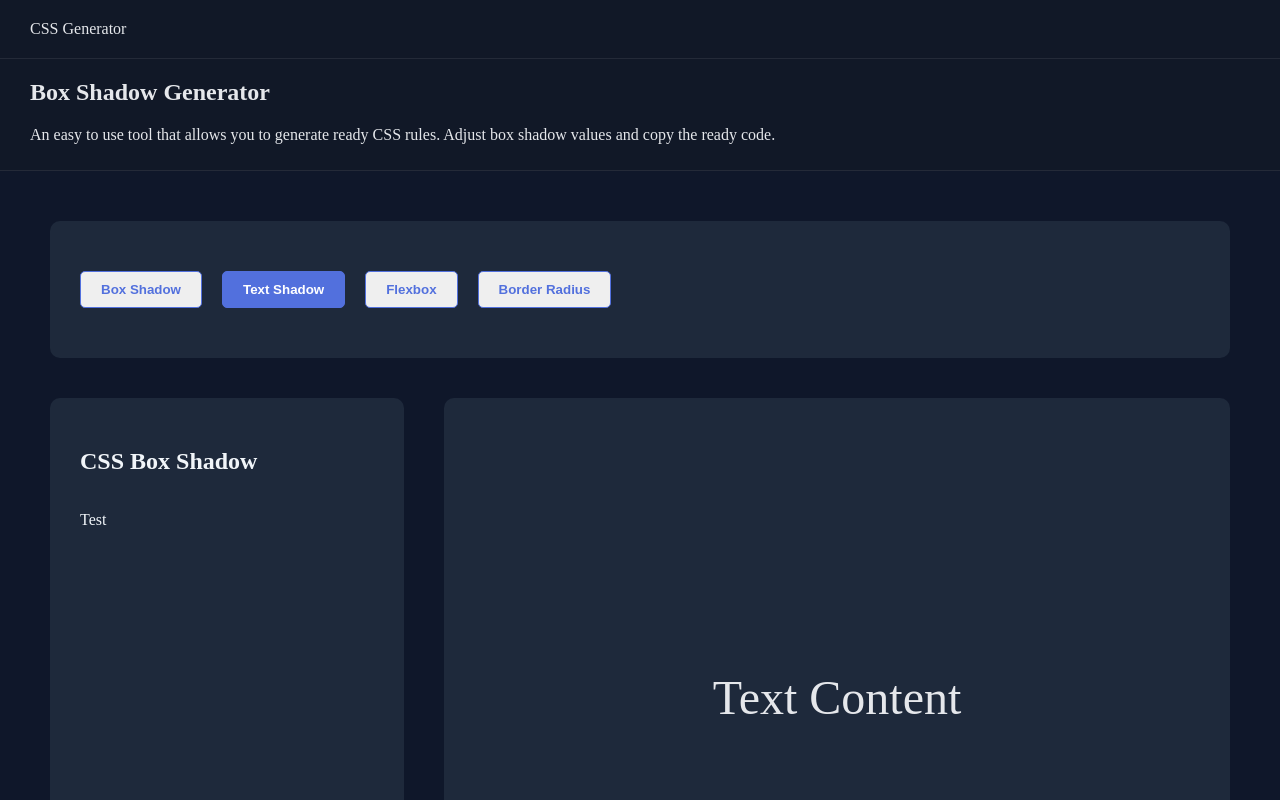
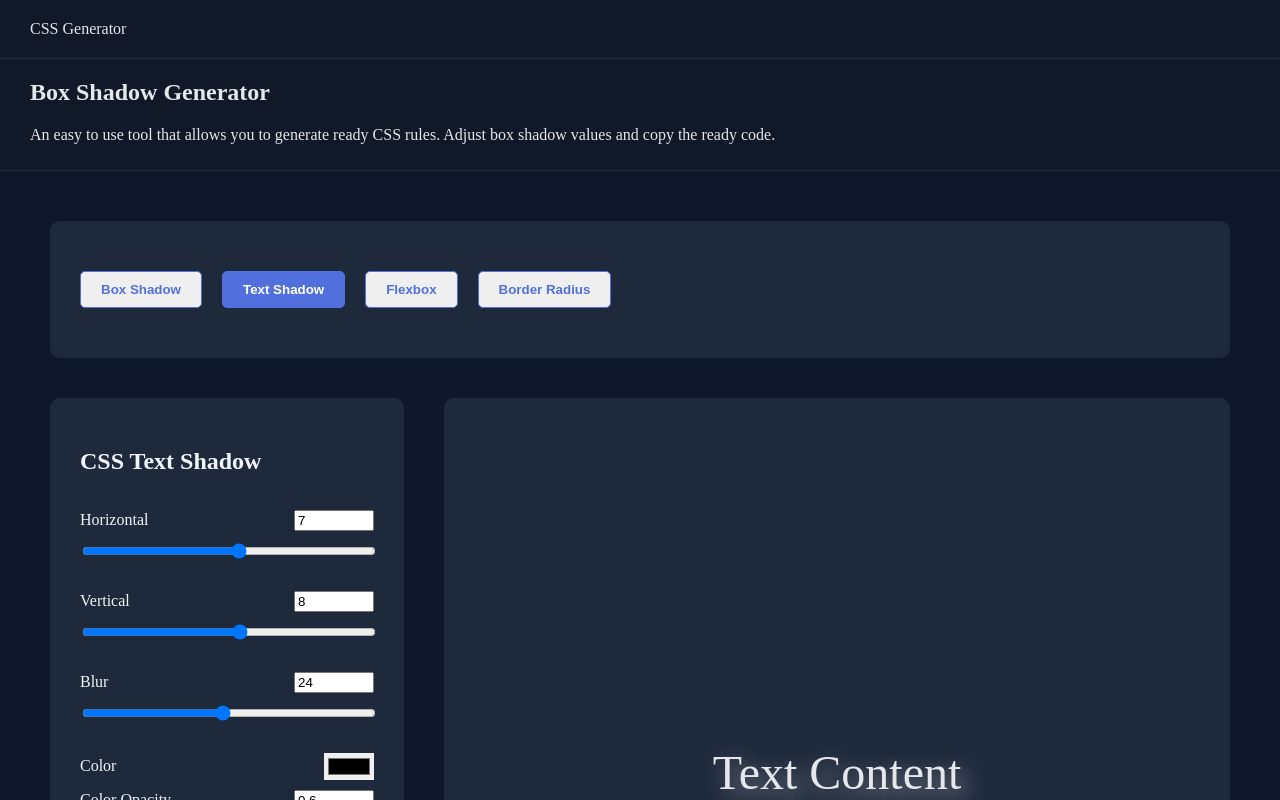
Before and after one commit to Shashwat64/CSS-Generator, a React (Vite) app: page / in a window 1280 px wide. Both pictures are taken after a click on the button "Text Shadow". Shown: the top 800 px of the page. Built offline with nearby package versions, Linux system fonts and the light colour scheme.

Commit message:
feat: add text shadow tab

```diff
--- a/src/Components/MainSection.jsx
+++ b/src/Components/MainSection.jsx
@@ -12,7 +12,6 @@ import data from '../data/data'
 export default function MainSection(){
 
    const [cssCode, setCssCode] = useState()
-
    const [activeProp, setActiveProp] = useState('Box Shadow')
    const [value, setValue] = useState(data.find((prop,i)=>activeProp===prop.name))
 
--- a/src/Components/PropComponents/TextShadow.jsx
+++ b/src/Components/PropComponents/TextShadow.jsx
@@ -2,21 +2,180 @@ import { hexToRgba } from '../../data/helperFunctions'
 
 export default function TextShadow({value ,setValue, setCssCode, activeProp}){
 
-  const inputHtml= <p>Test</p>
 
   console.log(value, activeProp)
+
+
+  const handleChange = (propKey, e) => {
+    // const newValue = Number(e.target.value)
+
+    const raw = e.target.value
+
+    console.log(e)
+    console.log(e.target.name)
+    console.log(e.target.value)
+
+    // if (raw !== "") {
+    //   const num = Number(raw)
+    //   if (num < min || num > max) return
+    // }
+
+    let newValue
+
+    if(e.target.name==='color-value'){
+      newValue = raw
+
+      console.log(newValue)
+
+      setValue((prev) => {
+        let newData = {...prev}
+        newData = {
+          ...newData,
+          properties: {
+            ...newData.properties,
+            Color:{
+              ...newData.properties.Color,
+              value:newValue
+            }
+          },
+        }
+        return newData
+      })
+    }
+
+    else if(e.target.name==='color-opacity'){
+      // newValue = raw === "" ? "" : Number(raw)
+
+      newValue =  raw === '' ? '' : Math.max(0, Math.min(1, Number(raw)))
+
+
+
+      // newValue = raw
+
+
+      console.log(newValue)
+
+      setValue((prev) => {
+        let newData = {...prev}
+        newData = {
+          ...newData,
+          properties: {
+            ...newData.properties,
+            Color:{
+              ...newData.properties.Color,
+              opacity:newValue
+            }
+          },
+        }
+        return newData
+      })
+    }
+
+
+    else
+    {
+      newValue = raw === "" ? "" : Number(raw)
+      setValue((prev) => {
+      let newData = {...prev}
+      newData = {
+        ...newData,
+        properties: {
+          ...newData.properties,
+          [propKey]: newValue,
+        },
+      }
+      return newData
+    })
+    }
+
+
+  }
+
+  const inputHtml = Object.entries(value.properties).map(([key, val]) =>
+      {
+
+        if(key==="Color"){
+            return(
+              <div className="control" key={key}>
+                <div className="top-row">
+                  <label htmlFor={`${key}`}>{key}</label>
+                <input
+                  type="color"
+                  onChange={(e) => handleChange(key, e)}
+                  name="color-value"
+                />
+                </div>
+                <div className="top-row">
+                  <label htmlFor={`${key}-opacity`}>{key} Opacity</label>
+
+                  {/* Number input */}
+                  <input
+                    id={`num-${key}`}
+                    className="num-input"
+                    type="number"
+                    min='0'
+                    max='1'
+                    value={value.properties[key].opacity} // read from state
+                    onChange={(e) => handleChange(key, e)}
+                    name="color-opacity"
+                  />
+
+                </div>
+
+
+              </div>
+            )
+        }
+        else{
+
+            return (
+              <div className="control" key={key}>
+                <div className="top-row">
+                  <label htmlFor={`num-${key}`}>{key}</label>
+
+                  {/* Number input */}
+                  <input
+                    id={`num-${key}`}
+                    className="num-input"
+                    type="number"
+                    min={value?.min?.[key]}
+                    max={value.max[key]}
+                    value={value.properties[key]} // read from state
+                    onChange={(e) => handleChange(key, e)}
+                  />
+                </div>
+
+                {/* Range input */}
+                <input
+                  id={`range-${key}`}
+                  className="range-input"
+                  type="range"
+                  min={value.min[key] ?? undefined}
+                  max={value.max[key] ?? undefined}
+                  value={value.properties[key]} // read from state
+                  onChange={(e) => handleChange(key, e)}
+                />
+            </div>
+          )
+        }
+    }
+  )
+
+  console.log( `textShadow: ${value.properties.Inset ? 'inset ' : ''} ${value.properties.Horizontal}px ${value.properties.Vertical}px ${value.properties.Blur}px ${hexToRgba(value.properties.Color.value, value.properties.Color.opacity)}`)
 
   return(
 
     <>
       <div className="user-input-section">
-          <h2>CSS Box Shadow</h2>
+          <h2>CSS Text Shadow</h2>
           {inputHtml}
         </div>
 
         <div className="output-section">
           <p className='text-shadow-output'
-            style={{}}
+            style={{
+              textShadow: `${value.properties.Inset ? 'inset ' : ''} ${value.properties.Horizontal}px ${value.properties.Vertical}px ${value.properties.Blur}px  ${hexToRgba(value.properties.Color.value, value.properties.Color.opacity)}`
+            }}
           >Text Content</p>
         </div>
     </>
--- a/src/data/data.js
+++ b/src/data/data.js
@@ -2,7 +2,6 @@ const data = [
   {
     name: 'Box Shadow',
     properties:{
-      Text:"",
       Horizontal: 7,
       Vertical: 8,
       Blur: 24,
@@ -29,11 +28,25 @@ const data = [
   },{
     name: 'Text Shadow',
     properties:{
-      Text:'Text shadow',
       Horizontal: 7,
       Vertical: 8,
       Blur: 24,
-      Color: '#FFFFFF'
+      Color: {
+        value: '#FFFFFF',
+        opacity: 0.6
+      },
+    },
+    min:{
+      Horizontal: -100,
+      Vertical: -100,
+      Blur: 0,
+      spread: 0,
+    },
+    max:{
+      Horizontal: 100,
+      Vertical: 100,
+      Blur: 50,
+      spread: 50,
     }
   },{
     name: 'Flexbox'
--- a/src/index.css
+++ b/src/index.css
@@ -152,7 +152,7 @@ button:active{
   /* padding: 10px 30px; */
   display: flex;
   flex-grow: 1;
-  height: 600px;
+  height: 750px;
   width: 100%;
   gap: 40px;
 }
```
Also changed, not shown: src/Components/PropComponents/BoxShadow.jsx (indentation only).
